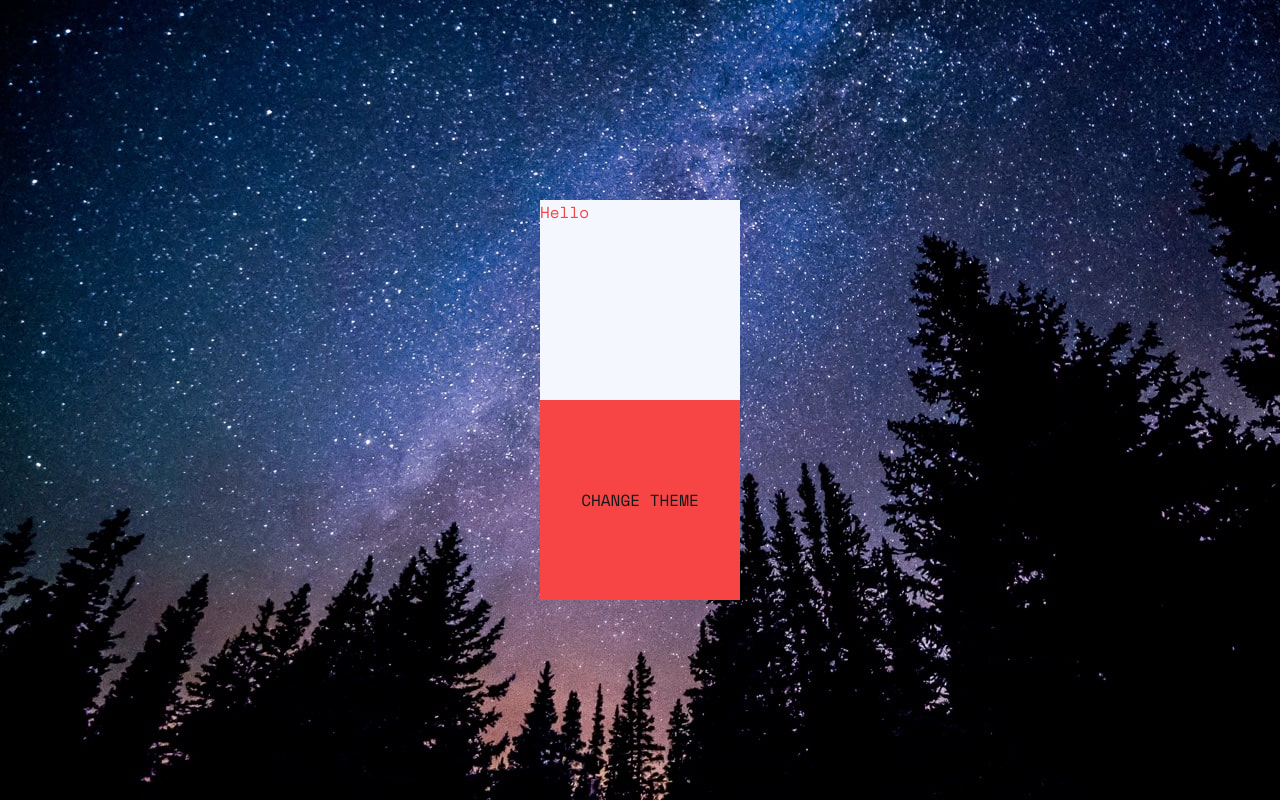
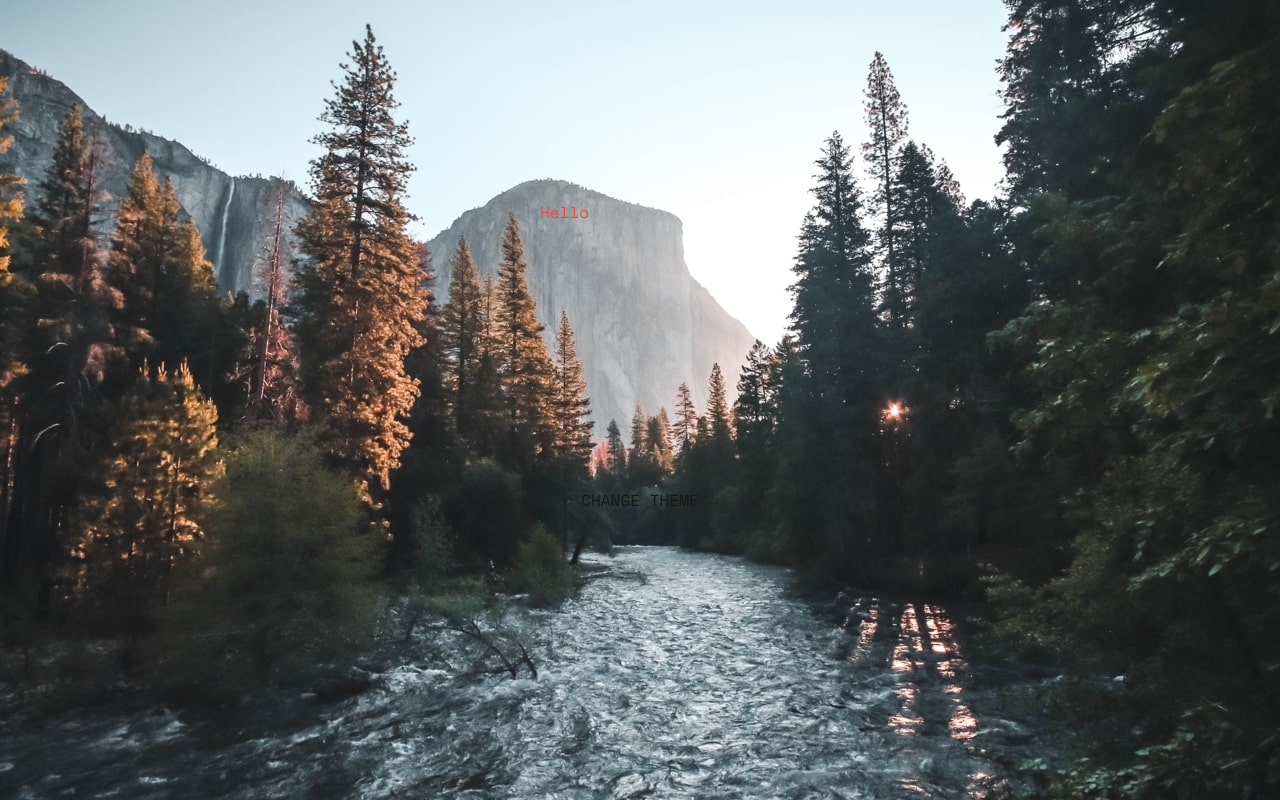
Before and after one commit to YokoMentor/clock-app, a Next.js app: page / in a window 1280 px wide. Built offline with nearby package versions, Linux system fonts and the light colour scheme.

Commit message:
Adjusted bg img for mobile and desktop

```diff
--- a/app/page.module.css
+++ b/app/page.module.css
@@ -1,17 +1,31 @@
 
 .bg_dark {
   background-image: url('../public/bg-image-nighttime.jpg');
+  background-size: cover;
 }
 
 .bg_light {
   background-image: url('../public/bg-image-daytime.jpg');
+  background-size: auto 128%
+}
+
+.bg_dark,
+.bg_light {
+  background-position: center;
+  background-repeat: no-repeat;
 }
 
 
 @media (min-width: 768px) {
-
+  .bg_dark,
+  .bg_light {
+    background-size: cover; /* Increase to zoom in more */
+  }
 }
 
 @media (min-width: 1440px) {
-
+  .bg_dark,
+  .bg_light {
+    background-size: cover;
+  }
 }
--- a/app/page.tsx
+++ b/app/page.tsx
@@ -4,22 +4,22 @@ import { useState } from 'react'
 import styles from './page.module.css'
 
 export default function Page() {
-  const [darkTheme, setDarkTheme] = useState(true);
+  const [lightTheme, setLightTheme] = useState(true);
   const [themeSwitch, setThemeSwitch] = useState(true);
 
   function handleThemeSwitcher() {
       if (themeSwitch) {
-        setDarkTheme(true);
+        setLightTheme(true);
       } else {
-        setDarkTheme(false);
+        setLightTheme(false);
       }
       setThemeSwitch(!themeSwitch);
   }
 
   return (
-    <div className={`${darkTheme ? styles.bg_dark : styles.bg_light} flex flex-col justify-center items-center min-h-screen bg-center bg-no-repeat bg-cover bg-origin-border bg-fixed`}>
-       <div className='flex flex-col w-[200px] h-[200px] text-error bg-bg-light'>Hello</div>
-       <button className='flex items-center w-[200px] h-[200px] bg-error justify-center' onClick={handleThemeSwitcher}>CHANGE THEME</button>
+    <div className={`${lightTheme ? styles.bg_light : styles.bg_dark} flex flex-col justify-center items-center min-h-screen`}>
+       <div className='flex flex-col w-[200px] h-[200px] text-error '>Hello</div>
+       <button className='flex items-center w-[200px] h-[200px] justify-center' onClick={handleThemeSwitcher}>CHANGE THEME</button>
     </div>
   );
 }
```
